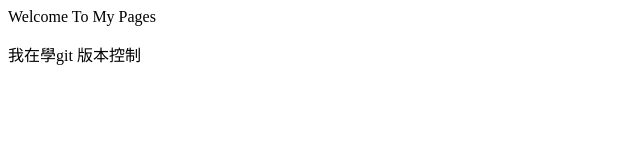
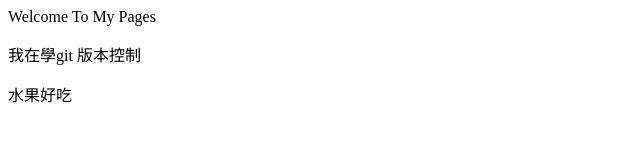
Before and after one commit to chiayingli/MyHomeTest, a plain HTML site: page index.html in a window 1280 px wide. Shown: the full height of the page, 0-640 px from the left. Drawn offline with Linux system fonts and the light colour scheme.

Commit message:
第六個git

```diff
--- a/index.html
+++ b/index.html
@@ -10,6 +10,8 @@
 Welcome To My Pages
 <p>我在學git 版本控制</p>
 
+<p>水果好吃</p>
+
 </body>
 
 
```
